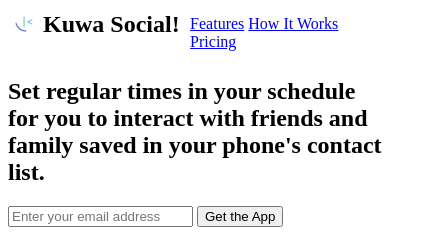
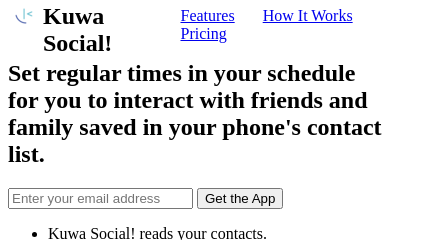
Before and after one commit to dexterbrian/Kuwa-Social, a plain HTML site: page index.html in a window 390 px wide. Shown: the top 240 px of the page, 434 px wide, since content can reach past the window. Drawn offline with Linux system fonts and the light colour scheme.

Commit message:
Updated css

```diff
--- a/styles.css
+++ b/styles.css
@@ -1,10 +1,20 @@
+title {
+    font-family: 'Lucida Sans';
+}
+
 #header {
     display: flex;
-    flex-direction: row;
+    position: fixed;
+    top: 0;
+    background-color: white;
 }
 
 #nav-bar {
     margin: 7px;
+}
+
+.nav-link {
+    margin: 12px;
 }
 
 #logo {
@@ -21,3 +31,14 @@
 #app-title {
     margin: 3px;
 }
+
+#hero {
+    margin-top: 60px;
+}
+
+@media (max-width: 400px) {
+    #video {
+        width: 213px;
+        height: 120px;
+    }
+}
```
